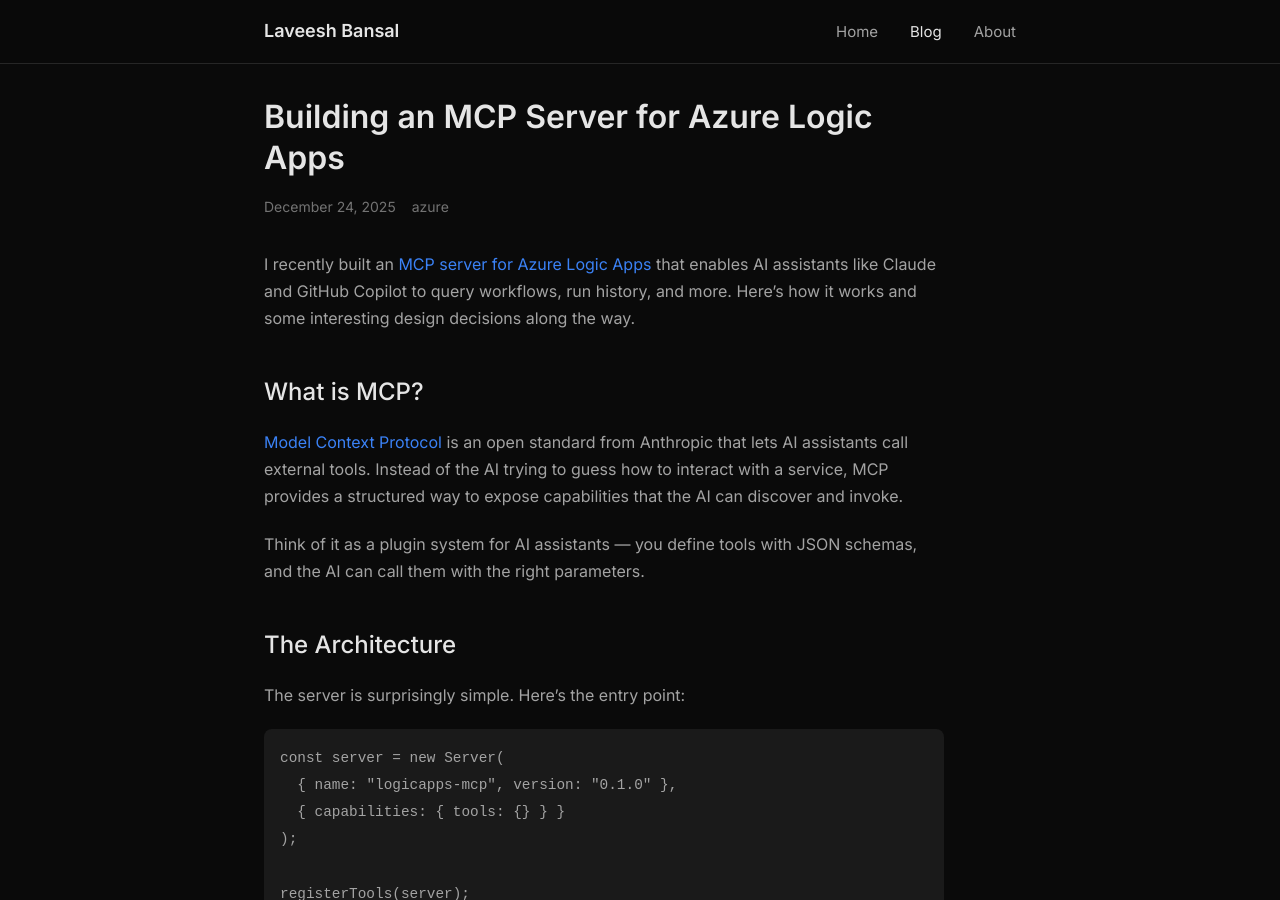
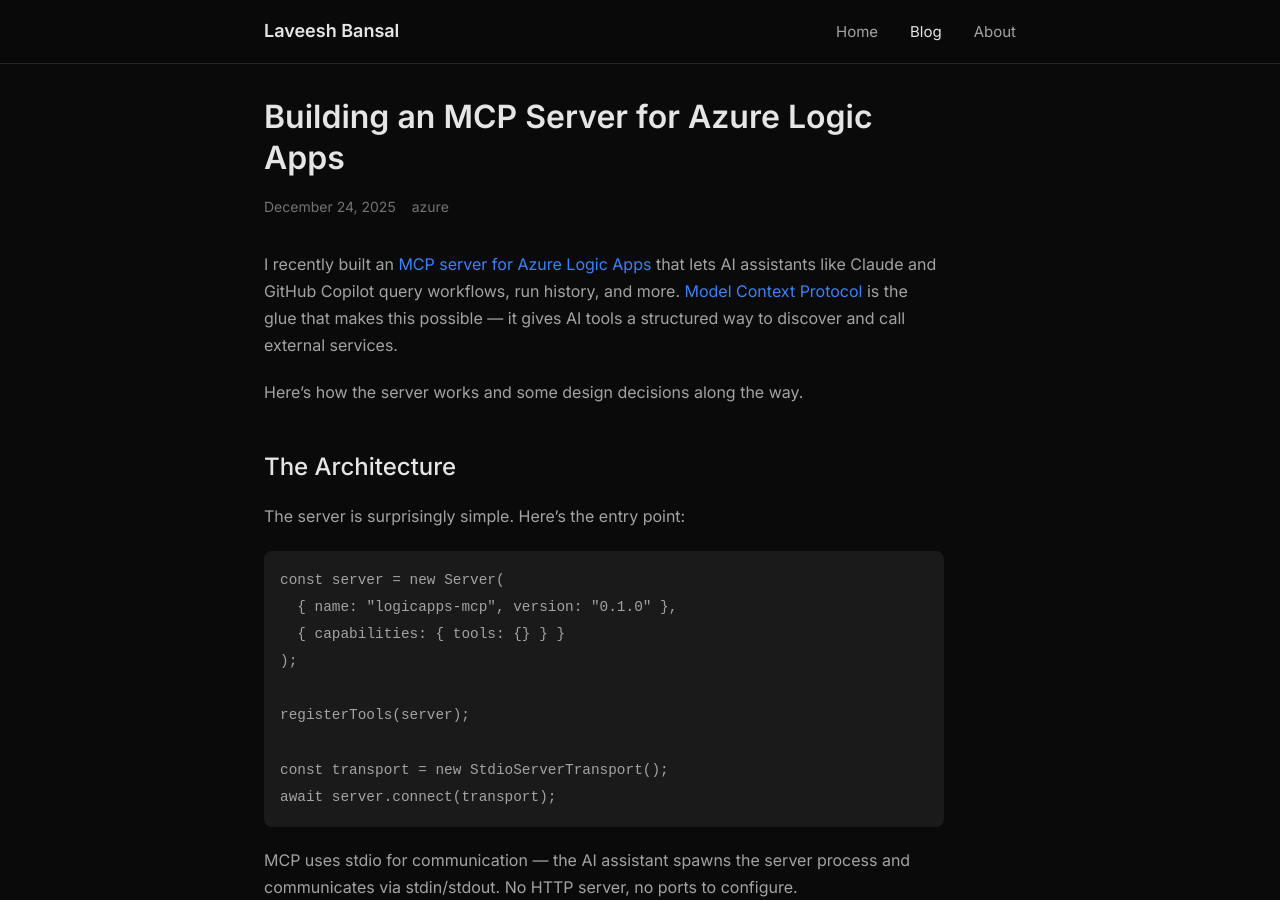
Before and after one commit to laveeshb/laveeshb.github.io, a Jekyll site: the page built from _posts/2025-12-24-building-mcp-server-for-azure-logic-apps.md, in a window 1280 px wide and 900 px high. Built offline with Jekyll 4.4.1, drawn with Linux system fonts in a browser that asks for light colours; comment, search, counter and statistics services are not loaded.

Commit message:
Simplify intro and remove MCP explainer section
🤖 Generated with [Claude Code](https://claude.com/claude-code)

Co-Authored-By: Claude Opus 4.5 <noreply@anthropic.com>

```diff
--- a/_posts/2025-12-24-building-mcp-server-for-azure-logic-apps.md
+++ b/_posts/2025-12-24-building-mcp-server-for-azure-logic-apps.md
@@ -7,13 +7,9 @@ tags: [mcp, logic-apps, typescript, ai]
 excerpt: "How I built an MCP server that lets AI assistants interact with Azure Logic Apps."
 ---
 
-I recently built an [MCP server for Azure Logic Apps](https://github.com/laveeshb/logicapps-mcp) that enables AI assistants like Claude and GitHub Copilot to query workflows, run history, and more. Here's how it works and some interesting design decisions along the way.
+I recently built an [MCP server for Azure Logic Apps](https://github.com/laveeshb/logicapps-mcp) that lets AI assistants like Claude and GitHub Copilot query workflows, run history, and more. [Model Context Protocol](https://modelcontextprotocol.io/) is the glue that makes this possible — it gives AI tools a structured way to discover and call external services.
 
-## What is MCP?
-
-[Model Context Protocol](https://modelcontextprotocol.io/) is an open standard from Anthropic that lets AI assistants call external tools. Instead of the AI trying to guess how to interact with a service, MCP provides a structured way to expose capabilities that the AI can discover and invoke.
-
-Think of it as a plugin system for AI assistants — you define tools with JSON schemas, and the AI can call them with the right parameters.
+Here's how the server works and some design decisions along the way.
 
 ## The Architecture
 
```
